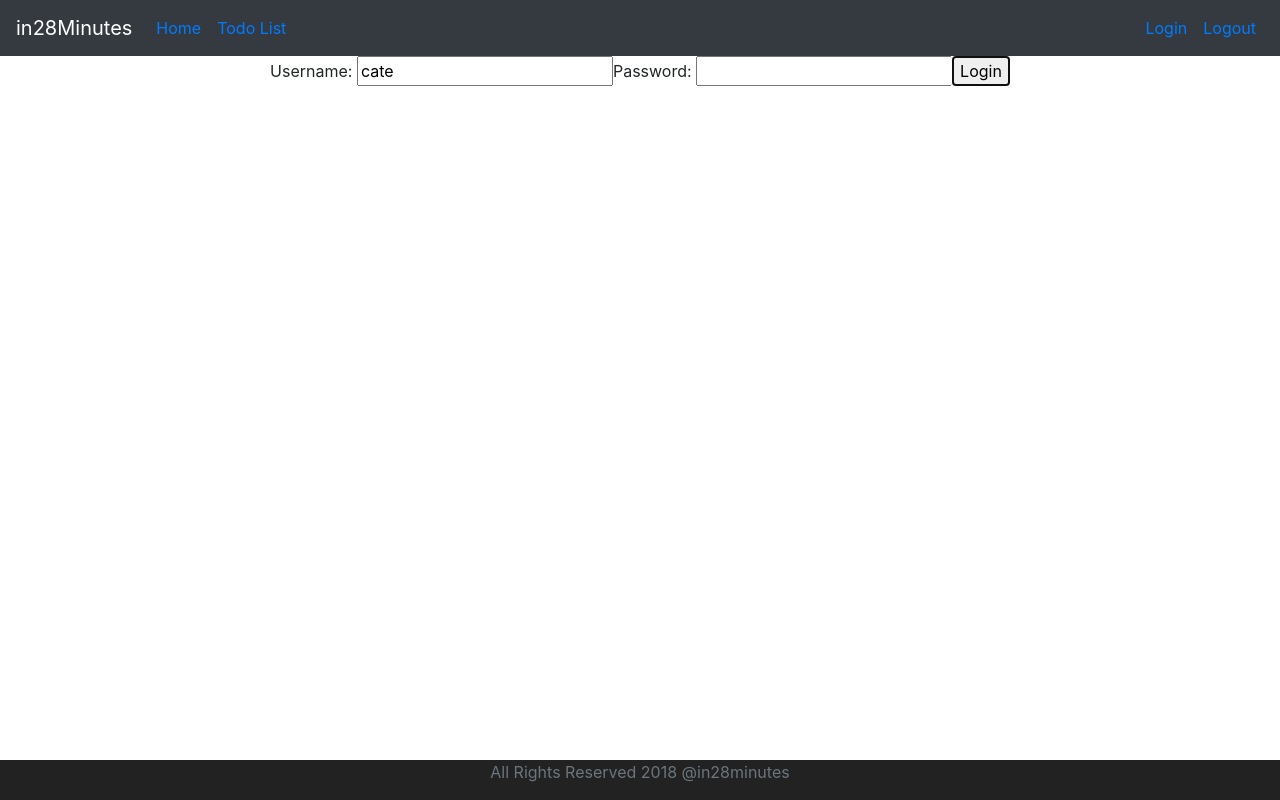
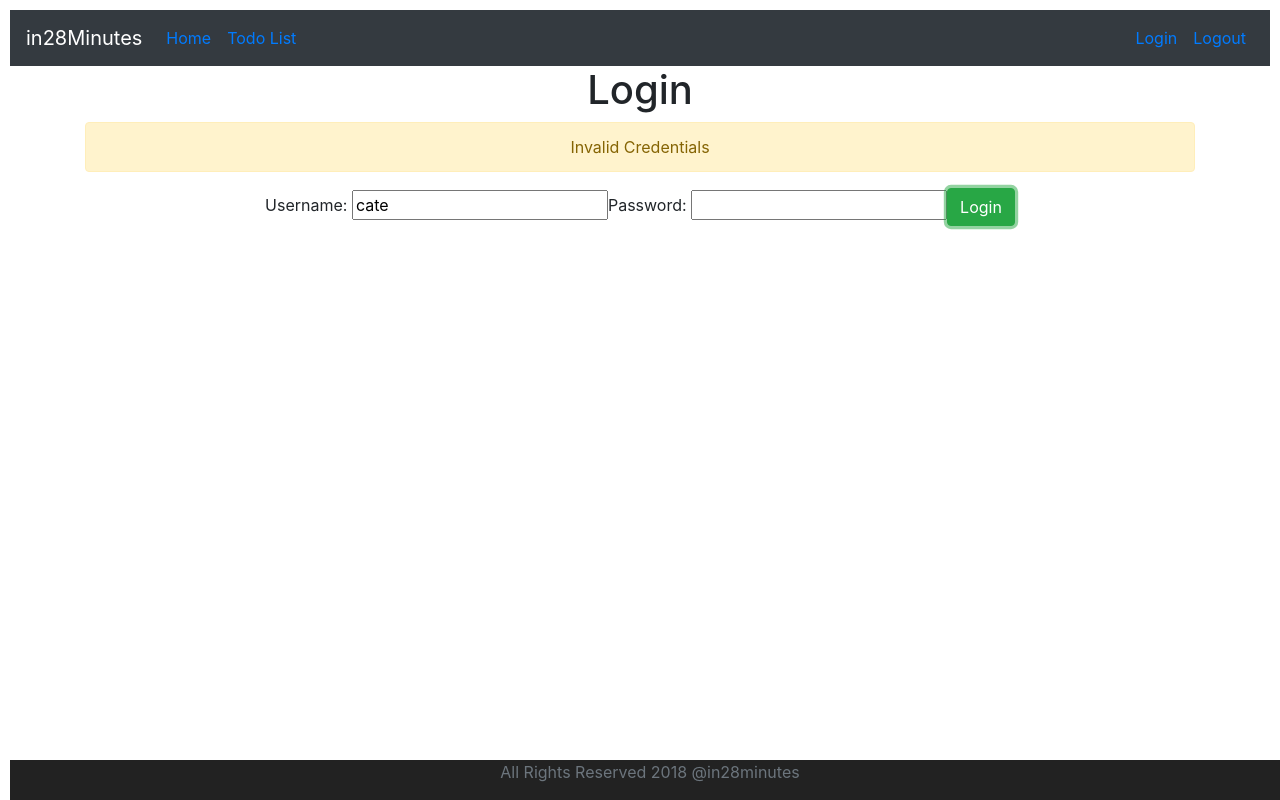
Before and after one commit to aeyuk/ToDo-App, a React (Create React App) app: page / in a window 1280 px wide. Both pictures are taken after a click on the button "Login". Built offline with nearby package versions, Linux system fonts and the light colour scheme.

Commit message:
Add more stylign and user auth token

```diff
--- a/src/App.css
+++ b/src/App.css
@@ -1,5 +1,6 @@
 .App {
   text-align: center;
+  padding: 10px;
 }
 
 .App-logo {
--- /dev/null
+++ b/src/components/todo/AuthenticationService.js
@@ -0,0 +1,7 @@
+class AuthenticationService {
+    registerSuccessfulLogin(username, password) {
+        sessionStorage.setItem('authenticatedUser', username);
+    }
+}
+
+export default new AuthenticationService();
--- a/src/components/todo/Login.jsx
+++ b/src/components/todo/Login.jsx
@@ -1,32 +1,33 @@
 import { useState } from 'react';
 import { useHistory } from 'react-router-dom';
+import AuthenticationService from './AuthenticationService.js';
 
 function Login() {
     const [username, setUsername] = useState("cate");
     const [password, setPassword] = useState("");
+    const [hasLoginFailed, setHasLoginFailed] = useState(false);
 
     const history = useHistory();
 
     function loginClicked() {
         if (username === "cate" && password === "dummy") {
-            console.log("Successful login")
+            AuthenticationService.registerSuccessfulLogin(username, password);
             history.push(`/welcome/${username}`);
-            // setHasLoginFailed(false);
-            // setShowSuccessMessage(true);
+            setHasLoginFailed(false);
         } else {
-            console.log("Login failed")
-            // setHasLoginFailed(true);
-            // setShowSuccessMessage(false);
+            setHasLoginFailed(true);
         }
     }
 
     return (
         <div>
-            {/* <div hidden={!hasLoginFailed}>Invalid Credentials</div> */}
-            {/* <div hidden={!showSuccessMessage}>Login Successful</div> */}
-            Username: <input type="text" name="username" value={username} onChange={(e) => setUsername(e.target.value)}/>
-            Password: <input type="password" name="password" value={password} onChange={(e) => setPassword(e.target.value)}/>
-            <button onClick={loginClicked}>Login</button>
+            <h1>Login</h1>
+            <div className="container">
+                {hasLoginFailed && <div className="alert alert-warning">Invalid Credentials</div>}
+                Username: <input type="text" name="username" value={username} onChange={(e) => setUsername(e.target.value)}/>
+                Password: <input type="password" name="password" value={password} onChange={(e) => setPassword(e.target.value)}/>
+                <button className="btn btn-success" onClick={loginClicked}>Login</button>
+            </div>
         </div>
     )
 }
--- a/src/components/todo/TodoApp.jsx
+++ b/src/components/todo/TodoApp.jsx
@@ -7,7 +7,9 @@ import TodoList from './TodoList';
 import Logout from './Logout';
 
 import Header from '../style/Header';
-import Footer from '../style/Footer'
+import Footer from '../style/Footer';
+
+import AuthenticationService from './AuthenticationService.js';
 
 
 function TodoApp() {
--- a/src/components/todo/TodoList.jsx
+++ b/src/components/todo/TodoList.jsx
@@ -26,8 +26,9 @@ function TodoList() {
 
     return (
         <div>
-            <h1>Todo:</h1>
-            <table style={{textAlign: "left"}}>
+            <h1>Todo List:</h1>
+            <div className="container">
+                <table className="table" style={{textAlign: "left"}}>
                     <thead>
                         <tr >
                             <th>id</th>
@@ -39,7 +40,6 @@ function TodoList() {
                     <tbody>
                         {todoList.map((todo) => (
                             <tr key={todo.id}>
-                            <td>{todo.id}</td>
                                 <td>{todo.task}</td>
                                 <td>{todo.targetDate.toString()}</td>
                                 <td>{todo.done.toString()}</td>
@@ -48,9 +48,13 @@ function TodoList() {
                         ))}
                     </tbody>
                 </table>
-            <input type="text" onChange={(e) => setTask(e.target.value)}></input>
-            <input type="text" onChange={(e) => setTargetDate(e.target.value)}></input>
-            <button onClick={updateTodoList}>Add</button>
+                <div className="container" style={{float: "right", width: "50%"}}>
+                    <input placeholder="Enter Todo" type="text" onChange={(e) => setTask(e.target.value)}></input>
+                    <input placeholder="Enter Target Date" type="text" onChange={(e) => setTargetDate(e.target.value)}></input>
+                    <button className="btn btn-success" onClick={updateTodoList}>Add</button>
+                </div>
+
+            </div>
         </div>
     );
 }
--- a/src/components/todo/Welcome.jsx
+++ b/src/components/todo/Welcome.jsx
@@ -9,9 +9,13 @@ function Welcome() {
     }
 
     return (
-        <div>Welcome, {getName(pathName)}! You can manage your todos <Link to="/todos" >here.</Link>
+        <>
+            <h1>Welcome</h1>
+            <div className="container">
+                Welcome, {getName(pathName)}! You can manage your todos <Link to="/todos" >here.</Link>
+            </div>
 
-        </div>
+        </>
     )
 }
 
```
Lines whose indentation alone changed are shown as unchanged.
